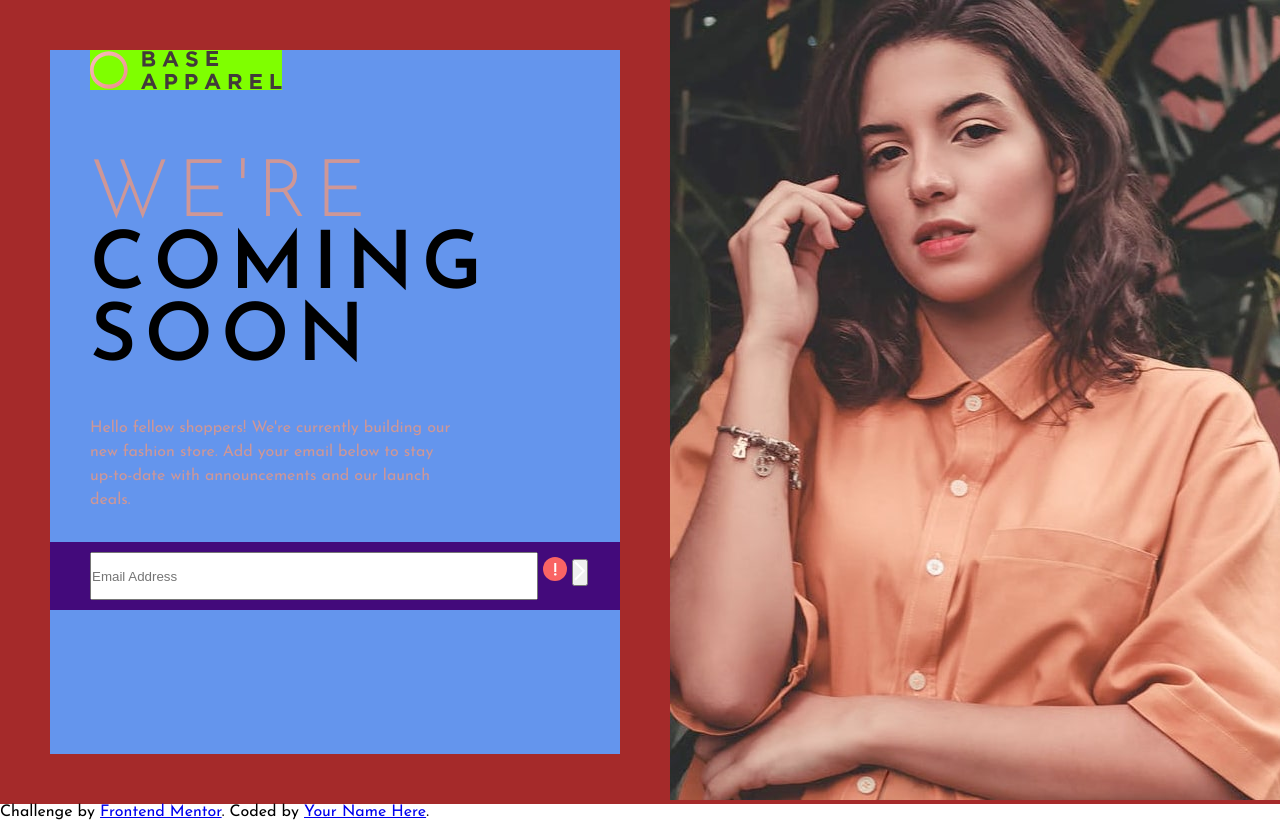
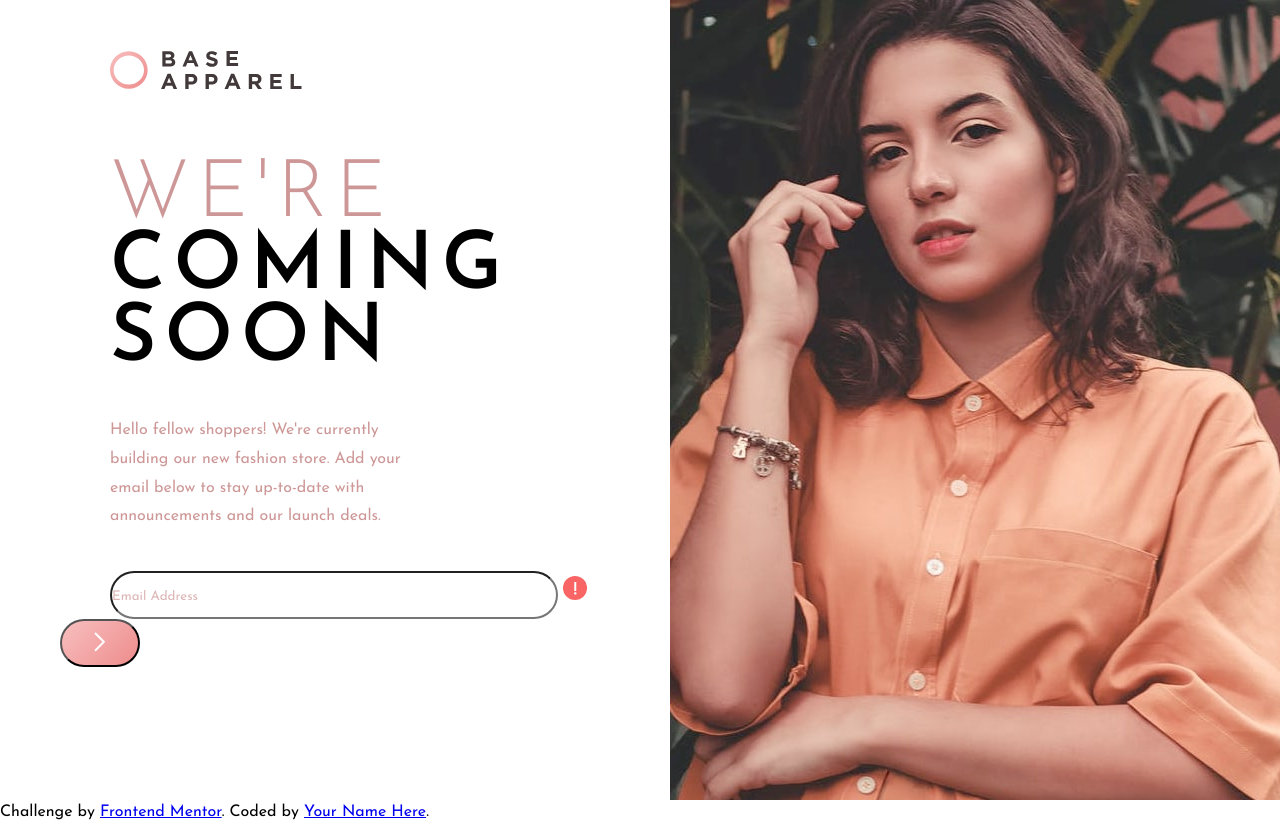
Before and after one commit to helinozlemm/JavaScript-Projects, a plain HTML site: page 02-Base-Apparel-Coming-Soon-master/index.html in a window 1280 px wide. Drawn offline with Linux system fonts and the light colour scheme.

Commit message:
form fixed

```diff
--- a/02-Base-Apparel-Coming-Soon-master/styles/style.scss
+++ b/02-Base-Apparel-Coming-Soon-master/styles/style.scss
@@ -21,20 +21,18 @@ body {
 }
 
 .container {
-  background-color: brown;
   display: flex;
 }
 
 .logo_image {
   width: 15vw;
-  background: chartreuse;
-  margin-left: 40px;
+
+  margin-left: 60px;
 }
 .left-column {
   display: flex;
   flex-direction: column;
   margin: 50px;
-  background-color: cornflowerblue;
 
   h1 {
     text-transform: uppercase;
@@ -42,7 +40,7 @@ body {
     line-height: 4.5rem;
     font-weight: map-get($font-weights, bold);
     letter-spacing: 8px;
-    margin-left: 40px;
+    margin-left: 60px;
     font-size: 80px;
 
     span {
@@ -52,18 +50,41 @@ body {
   }
   p {
     color: $DesaturedRed;
-    margin: 40px 160px 30px 40px;
-    line-height: 1.5rem;
+    margin: 40px 180px 30px 60px;
+    line-height: 1.8rem;
   }
+}
 
-  form {
-    padding: 10px;
-    background-color: #430a7b;
+form {
+  padding: 10px;
 
-    input {
-      margin-left: 30px;
-      height: 3rem;
-      width: 28rem;
+  input {
+    margin-left: 50px;
+    height: 3rem;
+    width: 28rem;
+    border-radius: 5rem;
+    outline: none;
+
+    &::placeholder {
+      color: $DesaturedRed;
+      opacity: 0.7;
+      font-family: "Josefin Sans", sans-serif;
+    }
+  }
+  button {
+    height: 3rem;
+    width: 5rem;
+    border-radius: 5rem;
+    outline: none;
+    cursor: pointer;
+    background-image: linear-gradient(
+      135deg,
+      hsl(0, 80%, 86%),
+      hsl(0, 74%, 74%)
+    );
+    &:hover {
+      opacity: 0.9;
+      box-shadow: 4px 4px 8px #f2d7d6;
     }
   }
 }
```
Also changed, not shown: 02-Base-Apparel-Coming-Soon-master/styles/style.css, 1 other file.
